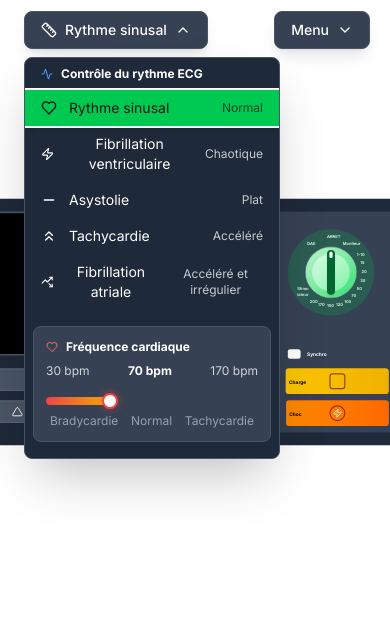
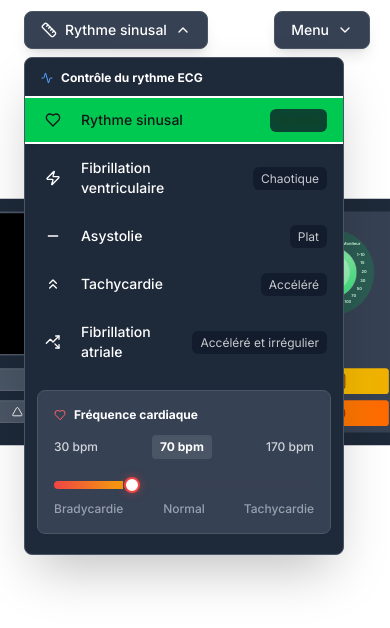
Before and after one commit to Samouz75/Defib_simulation, a Next.js app: page / in a window 390 px wide. Both pictures are taken after a click on the button "Rythme sinusal". Shown: the top 628 px of the page. Built offline with nearby package versions, Linux system fonts and the light colour scheme.

Commit message:
improved spacing and responsive design.

```diff
--- a/src/app/components/controls/ECGRhythmDropdown.tsx
+++ b/src/app/components/controls/ECGRhythmDropdown.tsx
@@ -113,44 +113,60 @@ const ECGRhythmDropdown: React.FC<ECGRhythmDropdownProps> = ({
       </button>
 
       {isOpen && !isScenarioActive && (
-        <div className="absolute left-0 mt-2 w-64 bg-gray-800 border border-gray-600 rounded-lg shadow-2xl z-50 overflow-hidden">
-          <div className="py-2">
-            <h3 className="text-white text-xs font-bold mb-2 px-4 flex items-center gap-2">
+        <div className="absolute left-0 mt-2 w-80 bg-gray-800 border border-gray-600 rounded-lg shadow-2xl z-50 overflow-hidden">
+          <div className="py-3">
+            <h3 className="text-white text-xs font-bold mb-3 px-4 flex items-center gap-2">
               <Activity className="w-3 h-3 text-blue-400" />
               Contrôle du rythme ECG
             </h3>
+
+            <div className="space-y-1">
               {rhythmOptions.map((option) => (
                 <button
                   key={option.type}
                   onClick={() => handleRhythmSelect(option.type)}
-                className={`w-full flex items-center gap-3 px-4 py-2 text-sm transition-colors duration-200 ${
+                  className={`w-full px-4 py-3 text-sm transition-colors duration-200 ${
                     currentRhythm === option.type
                       ? `${option.color} ring-2 ring-white ring-opacity-50 shadow-md`
                       : `text-white hover:bg-gray-700`
                   }`}
                 >
+                  <div className="grid grid-cols-[auto_1fr_auto] items-center gap-4">
+                    {/* Icône - colonne fixe */}
+                    <div className="flex justify-center w-6">
                       {option.icon}
-                <span>{option.label}</span>
-                <span className="ml-auto text-xs opacity-75">
+                    </div>
+
+                    {/* Label principal - colonne flexible */}
+                    <div className="text-left">
+                      <span className="font-medium">{option.label}</span>
+                    </div>
+
+                    {/* Description - colonne fixe à droite */}
+                    <div className="text-right min-w-[80px]">
+                      <span className="text-xs opacity-75 bg-gray-900 bg-opacity-50 px-2 py-1 rounded-md">
                         {option.description}
                       </span>
+                    </div>
+                  </div>
                 </button>
               ))}
+            </div>
 
             {currentRhythm === "sinus" && (
-              <div className="mt-4 p-3 bg-gray-700 rounded-lg border border-gray-600 mx-2 mb-2">
-                <h4 className="text-white text-xs font-bold mb-2 flex items-center gap-2">
+              <div className="mt-4 p-4 bg-gray-700 rounded-lg border border-gray-600 mx-3 mb-2">
+                <h4 className="text-white text-xs font-bold mb-3 flex items-center gap-2">
                   <Heart className="w-3 h-3 text-red-400" />
                   Fréquence cardiaque
                 </h4>
 
-                <div className="space-y-2">
-                  <div className="flex justify-between text-xs text-gray-300">
-                    <span>30 bpm</span>
-                    <span className="font-bold text-white">
+                <div className="space-y-3">
+                  <div className="flex justify-between items-center text-xs text-gray-300">
+                    <span className="font-medium">30 bpm</span>
+                    <span className="font-bold text-white bg-gray-600 px-2 py-1 rounded">
                       {heartRate} bpm
                     </span>
-                    <span>170 bpm</span>
+                    <span className="font-medium">170 bpm</span>
                   </div>
 
                   <input
@@ -167,10 +183,10 @@ const ECGRhythmDropdown: React.FC<ECGRhythmDropdownProps> = ({
                     }}
                   />
 
-                  <div className="flex justify-between text-xs ml-1 mr-1 gap-2 text-gray-400">
-                    <span>Bradycardie</span>
-                    <span>Normal</span>
-                    <span>Tachycardie</span>
+                  <div className="grid grid-cols-3 text-xs text-gray-400">
+                    <span className="text-left font-medium">Bradycardie</span>
+                    <span className="text-center font-medium">Normal</span>
+                    <span className="text-right font-medium">Tachycardie</span>
                   </div>
                 </div>
               </div>
```
Lines whose indentation alone changed are shown as unchanged.
